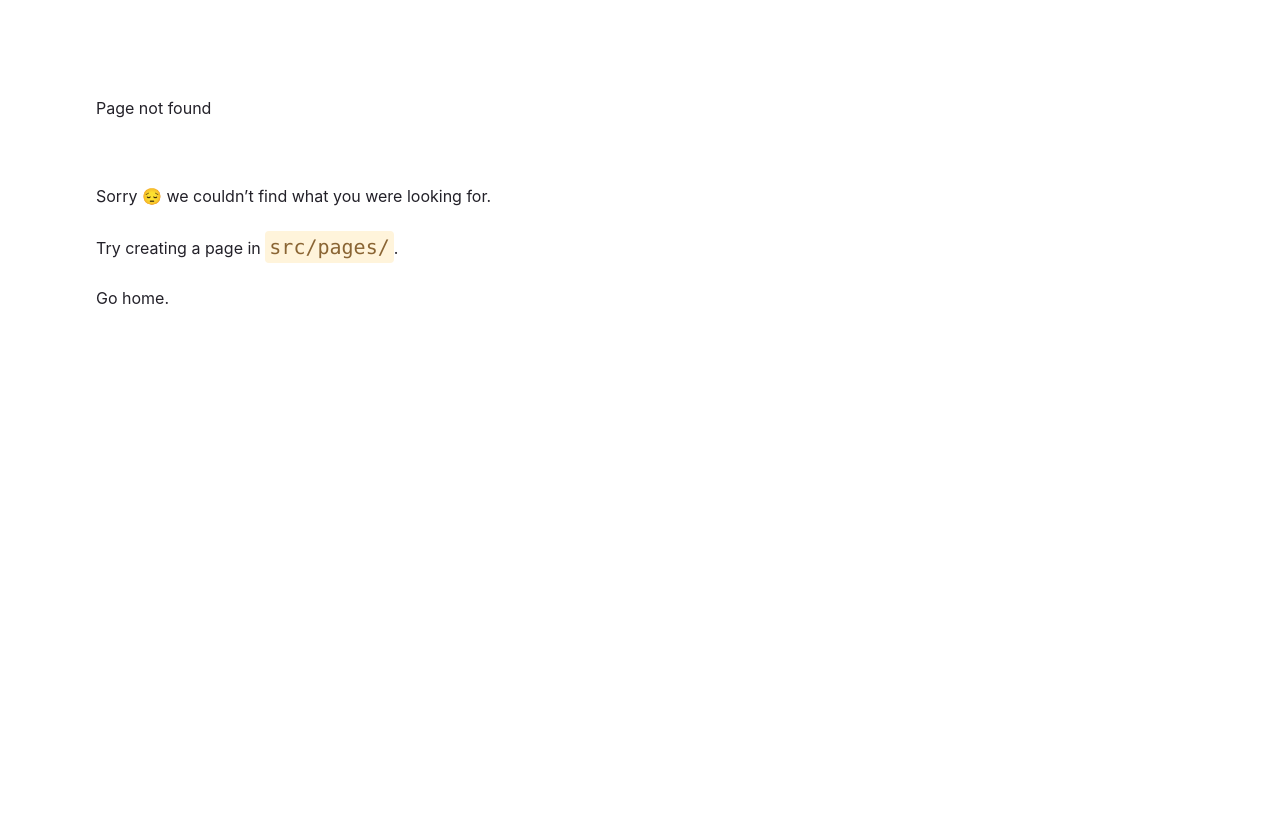
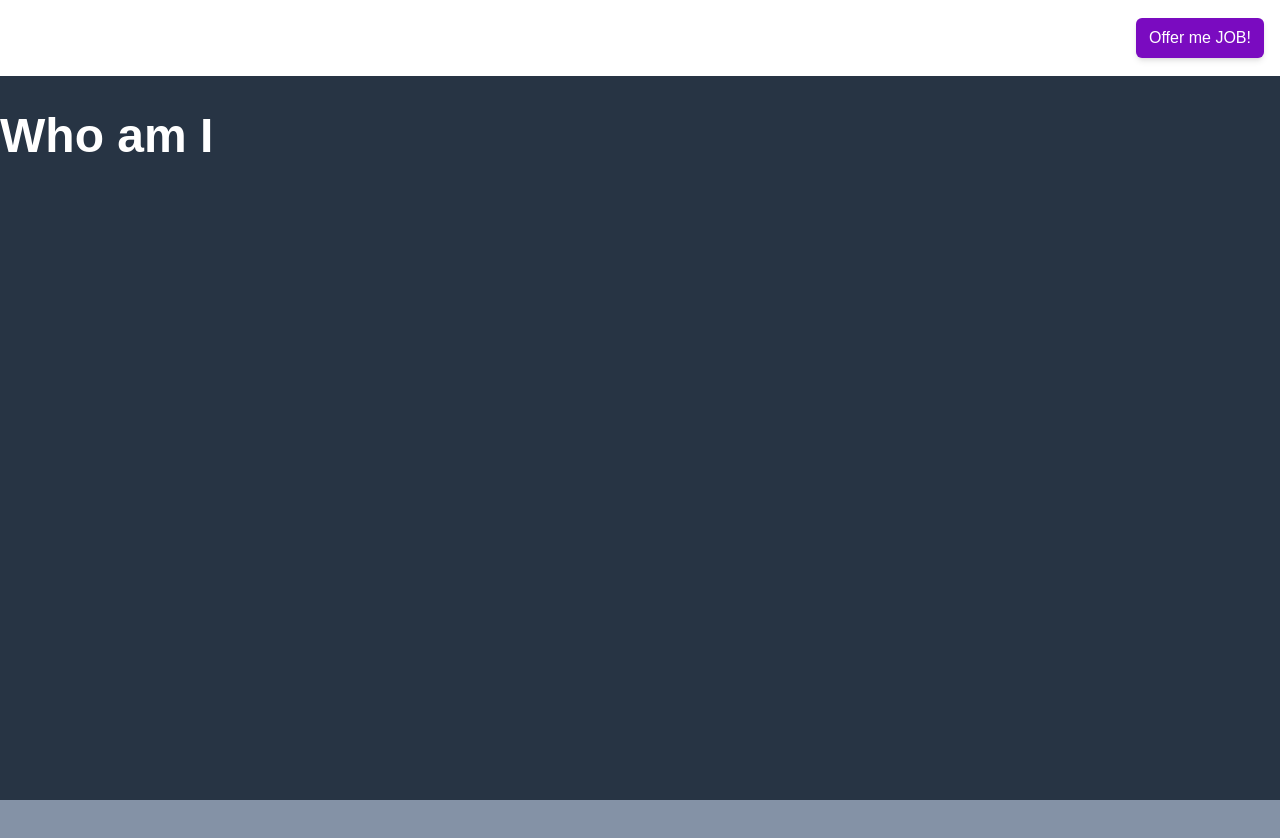
Before and after one commit to xxibcill/MyPortfolioSite, a Gatsby site: page /aboutme in a window 1280 px wide. Before the commit this address had no page. Shown: the top 838 px of the page. Before the commit the page ends 800 px from the top, so only its background shows below. Built offline with nearby package versions, Linux system fonts and the light colour scheme; Gatsby itself is replaced by a stand-in of ours.

Commit message:
Home layout added

```diff
--- a/src/components/HiremeButton.tsx
+++ b/src/components/HiremeButton.tsx
@@ -0,0 +1,25 @@
+import * as React from "react"
+
+const HiremeButton = () => {
+    return (
+        <button
+            type="button" className="
+            text-white
+            bg-secondary
+            hover:bg-secondary-highlight
+            hover:font-bold
+            font-medium
+            rounded-md
+            text-md
+            w-32
+            py-2
+            outline-none
+            shadow-md
+            "
+        >
+            Offer me JOB!
+        </button>
+    ) as any as JSX.Element
+}
+
+export default HiremeButton;
--- a/src/components/header.tsx
+++ b/src/components/header.tsx
@@ -1,4 +1,5 @@
 import * as React from "react"
+import HiremeButton from './HiremeButton'
 
 // Declaring type of props - see "Typing Component Props" for more examples
 type AppProps = {
@@ -7,27 +8,15 @@ type AppProps = {
 
 const Header = ({ message }: AppProps) => {
     return (
-        <nav className="bg-white border-gray-200 px-2 sm:px-4 py-2.5 dark:bg-gray-800">
-            <button
-                type="button" className="
-                text-white
-                bg-blue-700
-                hover:bg-blue-800
-                focus:ring-4
-                focus:ring-blue-300
-                font-medium
-                rounded-lg
-                text-sm
-                px-5
-                py-2.5
-                mr-2
-                mb-2
-                dark:bg-blue-600
-                dark:hover:bg-blue-700
-                focus:outline-none
-                dark:focus:ring-blue-800">
-                    Default
-            </button>
+        <nav className="bg-white px-2 sm:px-4 py-2.5 dark:bg-dark fixed top-0 left-0 right-0">
+            <div className="container flex flex-wrap justify-between items-center mx-auto">
+                <a href="#">
+                    <a className="text-white text-lg" >Chayanin<br/>Chanthananond</a>
+                </a>
+                <div className="">
+                    <HiremeButton/>
+                </div>
+            </div>
         </nav>
     ) as any as JSX.Element
 }
--- /dev/null
+++ b/src/components/layout.tsx
@@ -0,0 +1,13 @@
+import * as React from "react"
+import Header from "../components/header"
+
+const Layout = ({ children }: { children: React.ReactNode }) => {
+    return (
+        <div className="bg-primary h-fit">
+            <Header message="Hello"/>
+            <div className="global-wrapper">{children}</div>
+        </div>
+    )
+}
+
+export default Layout
--- /dev/null
+++ b/src/pages/aboutme.tsx
@@ -0,0 +1,18 @@
+import * as React from "react"
+import Layout from "../components/layout"
+// markup
+const IndexPage = () => {
+  return (
+      <Layout>
+        <div className="container w-screen h-screen py-28 mx-auto bg-gray-dark">
+          <h1 className="text-white text-5xl antialiased font-extrabold">Who am I</h1>
+        </div>
+        <div className="container w-screen h-screen py-28 mx-auto bg-gray">
+        </div>
+        <div className="container w-screen h-screen py-28 mx-auto bg-gray-light">
+        </div>
+      </Layout>
+  )
+}
+
+export default IndexPage
--- a/src/pages/index.tsx
+++ b/src/pages/index.tsx
@@ -1,12 +1,13 @@
 import * as React from "react"
-import Header from "../components/header"
-
+import Layout from "../components/layout"
 // markup
 const IndexPage = () => {
   return (
-      <>
-        <Header message="Hello"/>
-      </>
+      <Layout>
+        <div className="w-full h-screen flex justify-center items-center">
+          <div className="h-4/5 w-3/5 bg-gray">Reserve for Three js Canvas</div>
+        </div>
+      </Layout>
   )
 }
 
--- a/tailwind.config.js
+++ b/tailwind.config.js
@@ -3,6 +3,27 @@ module.exports = {
     "./src/**/*.{js,jsx,ts,tsx}",
   ],
   theme: {
+    colors: {
+      'primary' : '#270082',
+      'secondary' : '#7A0BC0',
+      'secondary-highlight' : '#A61DFC',
+      'tertiary': '#FA58B6',
+      'dark' : '#1A1A40',
+      'blue': '#1fb6ff',
+      'purple': '#7e5bef',
+      'pink': '#ff49db',
+      'orange': '#ff7849',
+      'green': '#13ce66',
+      'yellow': '#ffc82c',
+      'gray-dark': '#273444',
+      'gray': '#8492a6',
+      'gray-light': '#d3dce6',
+      'white': '#ffffff'
+    },
+    fontFamily: {
+      sans: ['Graphik', 'sans-serif'],
+      serif: ['Merriweather', 'serif'],
+    },
     extend: {},
   },
   plugins: [],
```
